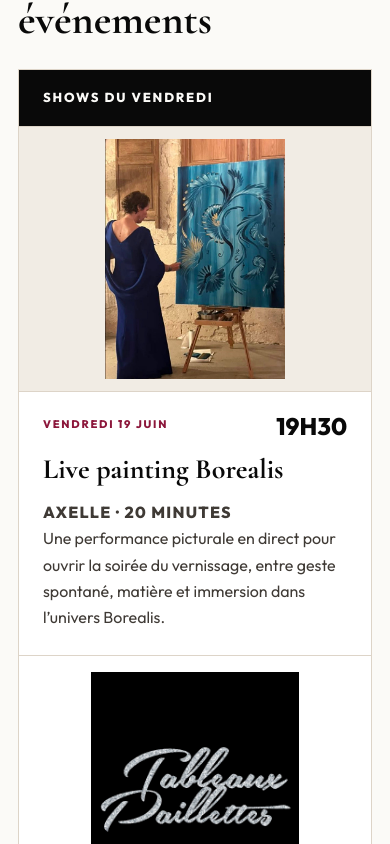
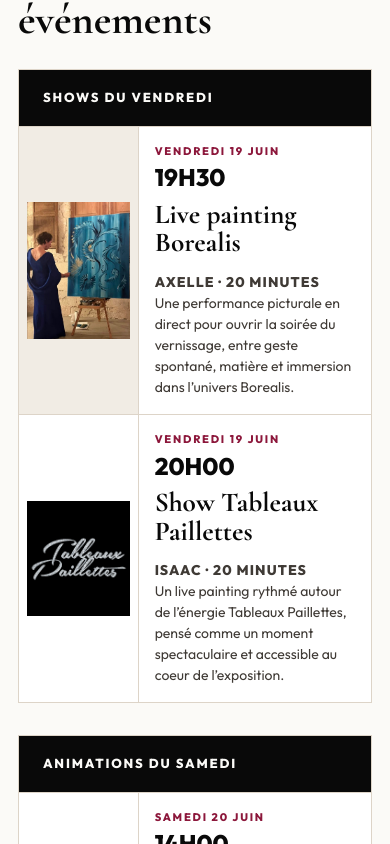
Before and after one commit to Tsakhi26/liberty-art-annuaire, a Next.js app: page /vernissage in a window 390 px wide. Shown: the part 2380-3224 px from the top of the page. Built offline with nearby package versions, Linux system fonts and the light colour scheme; no server answers.

Commit message:
Keep schedule cards horizontal on mobile

```diff
--- a/app/vernissage/vernissage.css
+++ b/app/vernissage/vernissage.css
@@ -681,14 +681,46 @@
   }
 
   .program-card {
-    grid-template-columns: 1fr;
+    grid-template-columns: minmax(96px, 34%) minmax(0, 1fr);
     min-height: 0;
   }
 
   .program-image {
-    min-height: clamp(240px, 68vw, 360px);
-    border-right: 0;
-    border-bottom: 1px solid var(--line);
+    min-height: 100%;
+    border-right: 1px solid var(--line);
+    border-bottom: 0;
+  }
+
+  .program-image img,
+  .program-image-contain img {
+    padding: 8px;
+  }
+
+  .program-content {
+    padding: 16px;
+  }
+
+  .program-meta {
+    display: grid;
+    gap: 8px;
+    margin-bottom: 12px;
+  }
+
+  .program-list time {
+    font-size: 24px;
+  }
+
+  .program-list h4 {
+    font-size: clamp(23px, 7vw, 31px);
+  }
+
+  .program-host {
+    font-size: 11px;
+  }
+
+  .program-list p {
+    font-size: 14px;
+    line-height: 1.5;
   }
 
   .event-facts div {
```
